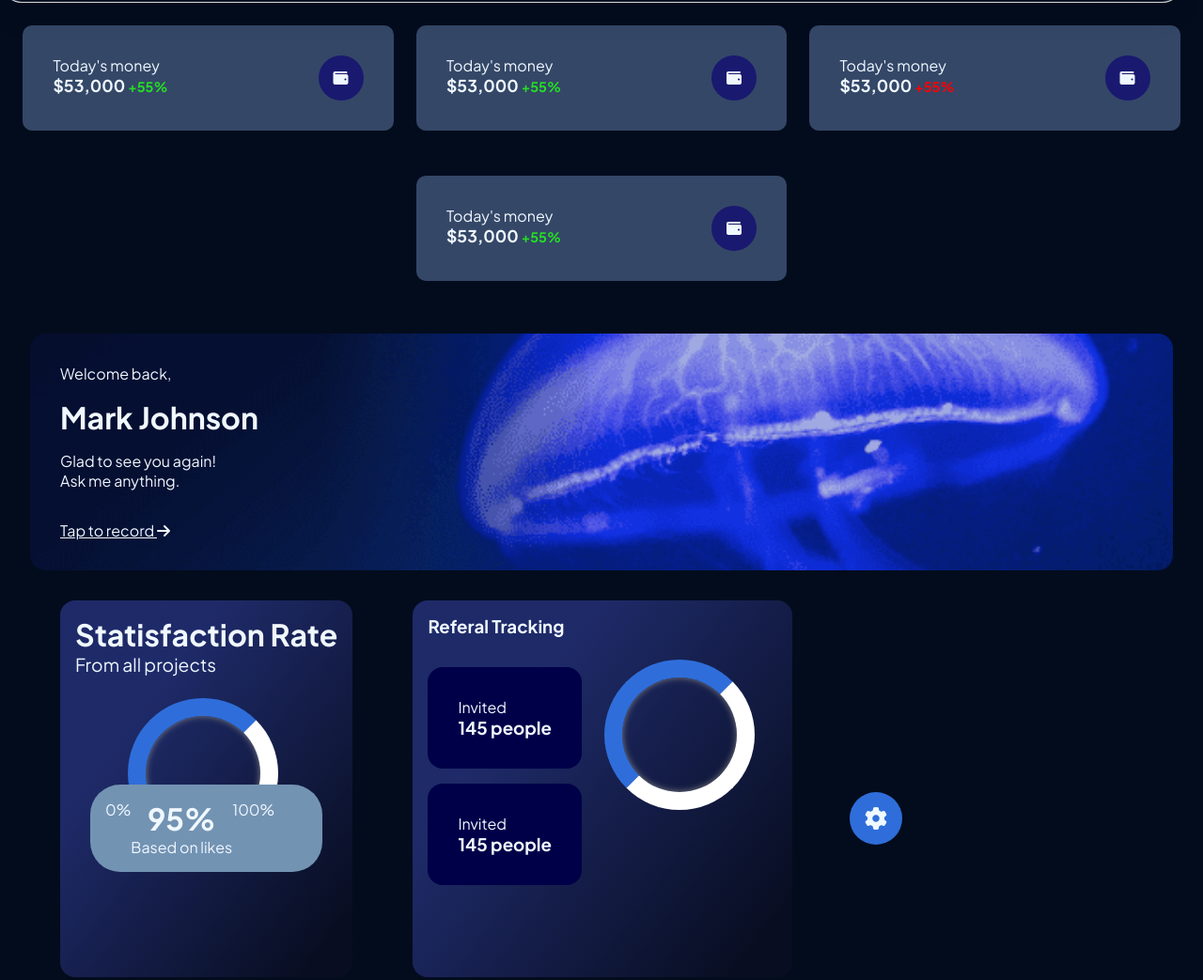
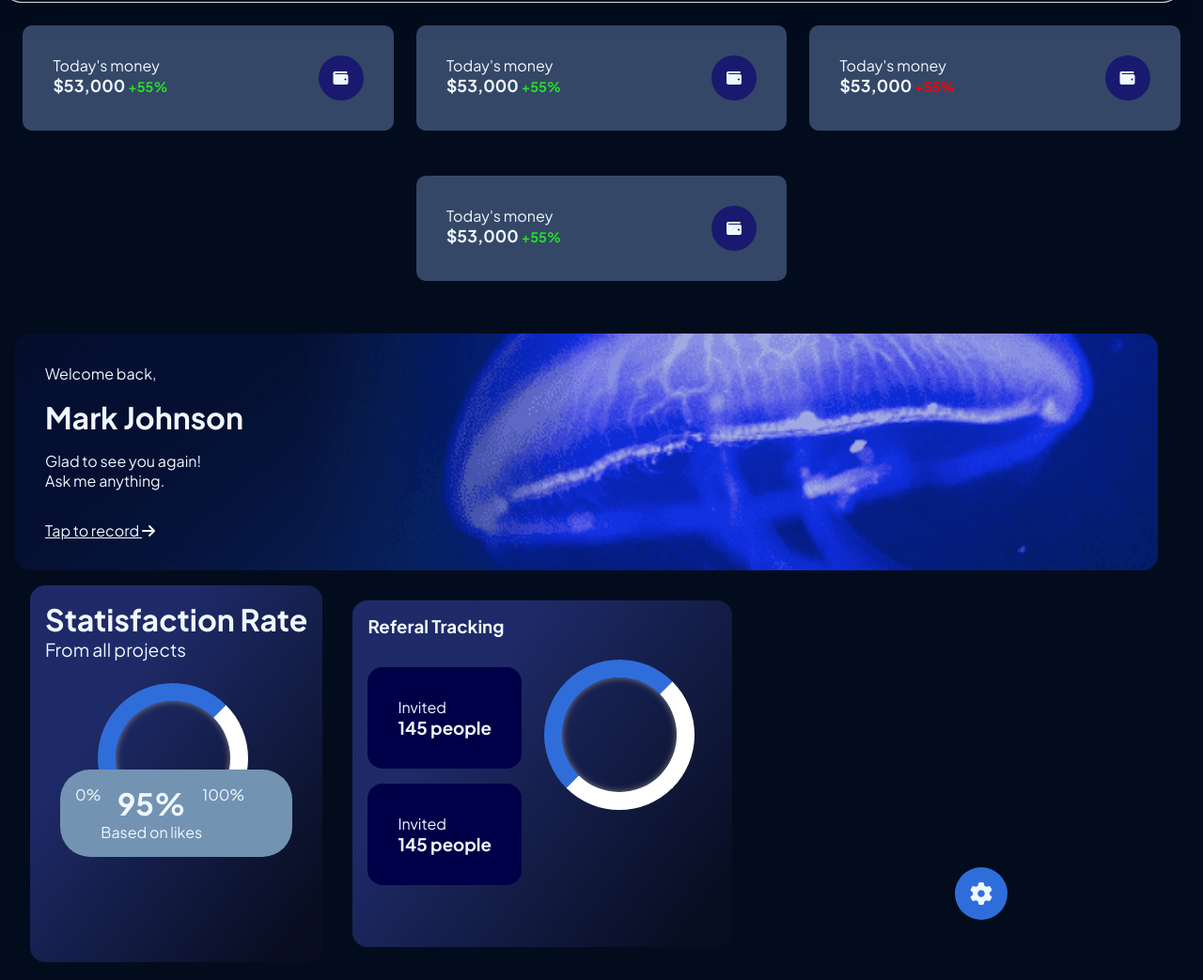
Before and after one commit to Nupur2001/Layout_Task2, a plain HTML site: page index.html in a window 1280 px wide. Shown: the part 117-1160 px from the top of the page at 94% size. Drawn offline with Linux system fonts and the light colour scheme.

Commit message:
Update style.css

```diff
--- a/style.css
+++ b/style.css
@@ -575,7 +575,23 @@ footer {
   font-size: 1.2rem;
   margin-left: 10rem;
 }
+@media(min-width:360px){
 
+  .card1 {
+    margin-left: -1rem;
+  }
+  .recordLink {
+    padding: 1rem;
+    top: 0;
+  }
+  .help i {
+    right: 13rem;
+    top: 65rem;
+  }
+  .card2 {
+    margin: 1rem 0rem;
+}
+}
 @media (min-width: 394px) {
   .toggle {
     top: 2rem;
```
